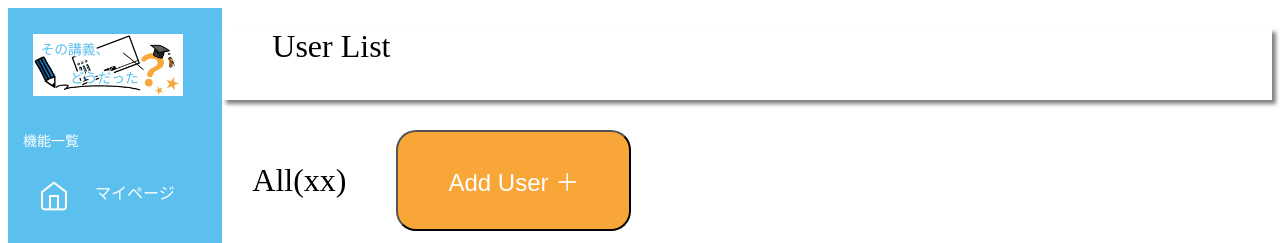
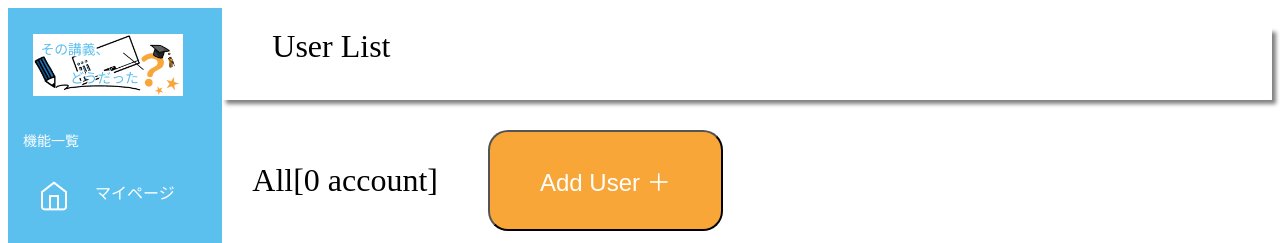
Before and after one commit to knagaki1225/2025_hackathon_teamA, a Django app: page /account/all/ in a window 1280 px wide. Shown: the top 243 px of the page. Run offline with Django 4.2, Linux system fonts and the light colour scheme; data that the repository does not hold is empty; some libraries are stand-ins or nearby versions.

Commit message:
アカウント数の表示

```diff
--- a/account/views.py
+++ b/account/views.py
@@ -40,6 +40,7 @@ class AllView(generic.ListView):
     def get_context_data(self, **kwargs):
         context = super().get_context_data(**kwargs)
         context['departments'] = Department.objects.filter(del_flg=False)  # ← ここで学科一覧を追加
+        context['user_count'] = self.get_queryset().count()
         return context
 
 def AccountDetail(request, pk):
--- a/templates/account_list/account_list.html
+++ b/templates/account_list/account_list.html
@@ -162,9 +162,9 @@
                     </div>
                     <p>機能一覧</p>
                     <ul>
-                        <li><a href=""><img src="{% static 'img/home.png' %}" alt="home">マイページ</a></li>
-                        <li><a href="#"><img src="{% static 'img/user.png' %}" alt="user" class="user_img">ユーザーリスト</a></li>
-                        <li><a href=""><img src="{% static 'img/Chats.png' %}" alt="revie">レビュー閲覧</a></li>
+                        <li><a href="{% url 'account:accountsDetail' pk=user.id %}"><img src="{% static 'img/home.png' %}" alt="home">マイページ</a></li>
+                        <li><a href="{% url 'account:all' %}"><img src="{% static 'img/user.png' %}" alt="user" class="user_img">ユーザーリスト</a></li>
+                        <li><a href="{% url 'review:index' %}"><img src="{% static 'img/Chats.png' %}" alt="revie">レビュー閲覧</a></li>
                     </ul>
                 </section>
             </div>
@@ -174,7 +174,7 @@
                 <p>User List</p>
             </div>
             <div class="adduser_item">
-                <p>All(xx)</p>
+                <p>All[{{ user_count }} account]</p>
                 <input class="adduser_button" type="submit" value="Add User ＋">
             </div>
             <table>
```
